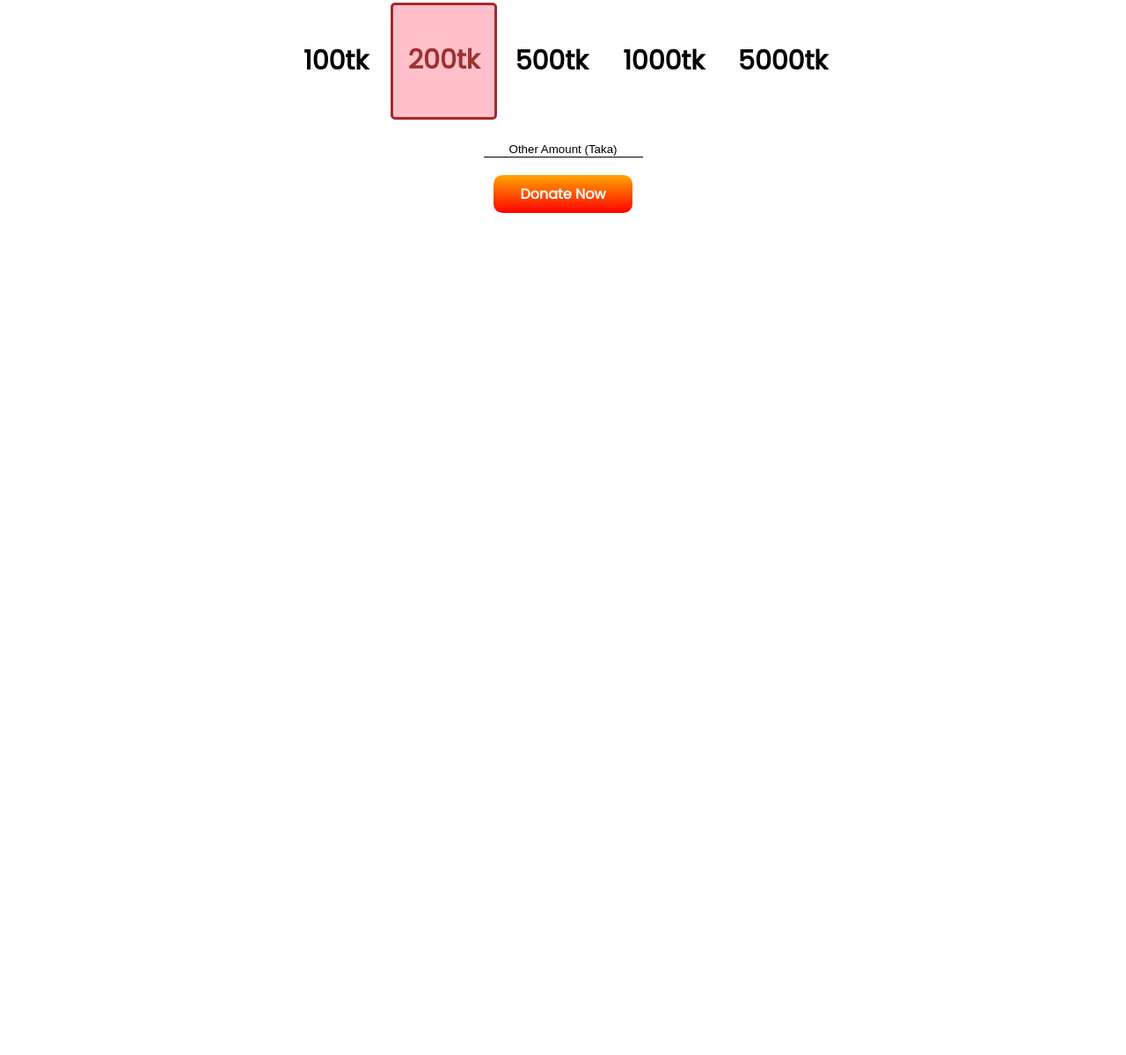
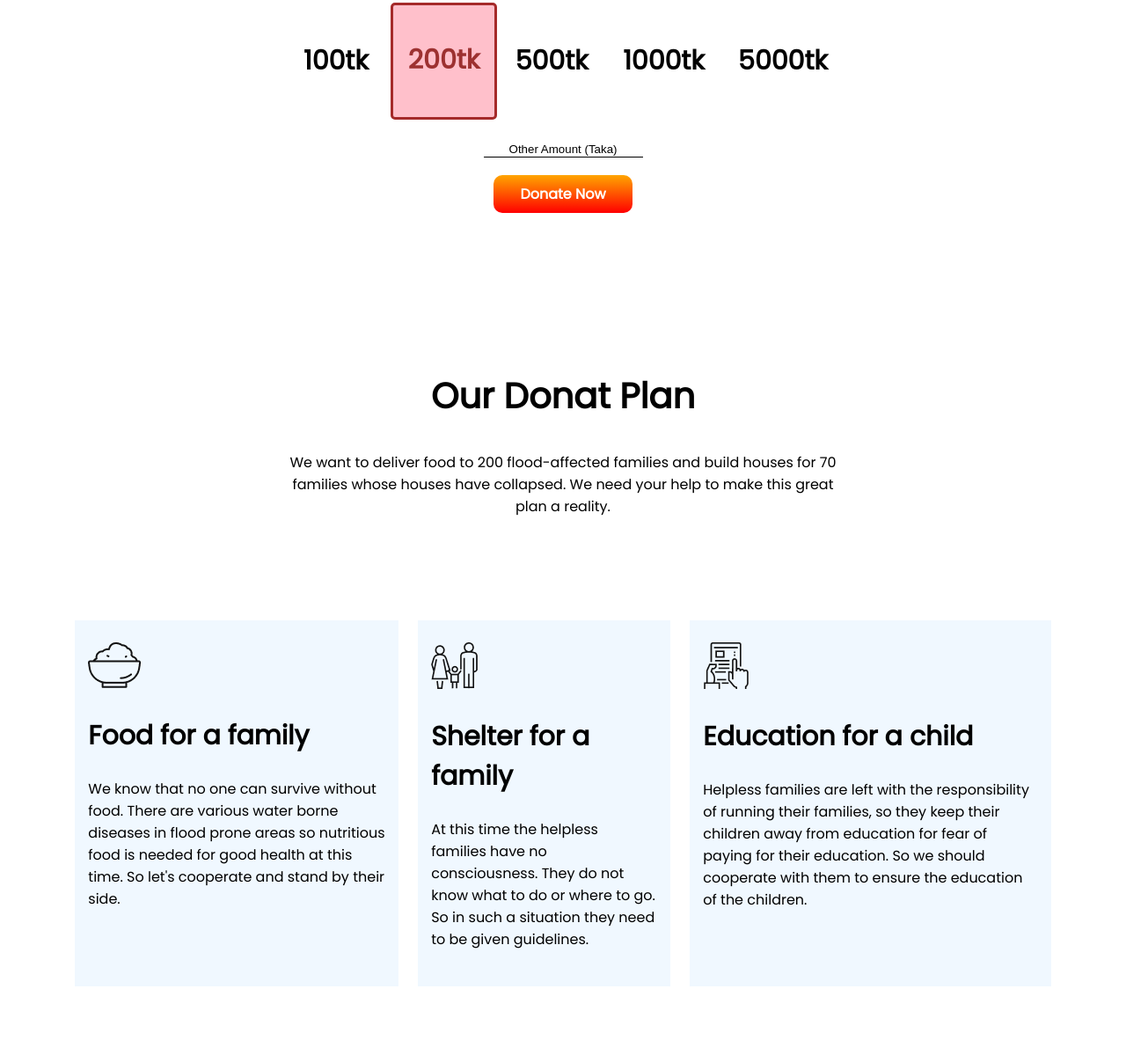
Before and after one commit to hrhabib1/Assignment-1, a plain HTML site: page index.html in a window 1280 px wide. Shown: the part 1140-2339 px from the top of the page at 88% size. Before the commit the page ends 1501 px from the top, so only its background shows below. Drawn offline with Linux system fonts and the light colour scheme.

Commit message:
third-section added

```diff
--- a/index.html
+++ b/index.html
@@ -44,6 +44,30 @@
     <a class="link-button" target="_blank" href="">Donate Now</a>
 
  </section>
+ <section class="third-section">
+    <h1>Our Donat Plan</h1>
+    <p>We want to deliver food to 200 flood-affected families and build houses for 70 families whose houses have collapsed. We need your help to make this great plan a reality.</p>
+</section>
+
+    <div class="icon-part">
+        <div class="three-part">
+            <img src="images/food.png" alt="">
+             <h2>Food for a family</h2>
+             <p>We know that no one can survive without food. There are various water borne diseases in flood prone areas so nutritious food is needed for good health at this time. So let's cooperate and stand by their side.</p>
+        </div>
+        <div class="three-part">
+            <img src="images/shelter.png" alt="">
+            <h2>Shelter for a family</h2>
+            <p>At this time the helpless families have no consciousness. They do not know what to do or where to go. So in such a situation they need to be given guidelines.</p>
+        </div>
+        <div class="three-part">
+            <img src="images/Frame-1.png" alt="">
+            <h2>Education for a child</h2>
+            <p>Helpless families are left with the responsibility of running their families, so they keep their children away from education for fear of paying for their education. So we should cooperate with them to ensure the education of the children.</p>
+        </div>
+    </div>
+
+
 
 </body>
 </html>
--- a/style.css
+++ b/style.css
@@ -54,3 +54,20 @@ input{
       margin-bottom:30px;
       text-align: center;
 }
+.third-section{
+    text-align: center;
+    color: black;
+    padding:2% 25%;
+}
+.icon-part{
+    display: flex;
+    margin:0px 10px 10px 10px;
+    padding: 5%;
+
+}
+.three-part{
+    background-color: aliceblue;
+    padding:25px 15px;
+    margin: 1%;
+
+}
```
Also changed, not shown: images/Frame-1.png (added), images/donation0.jpg (added), images/food.png (added), images/shelter.png (added).
